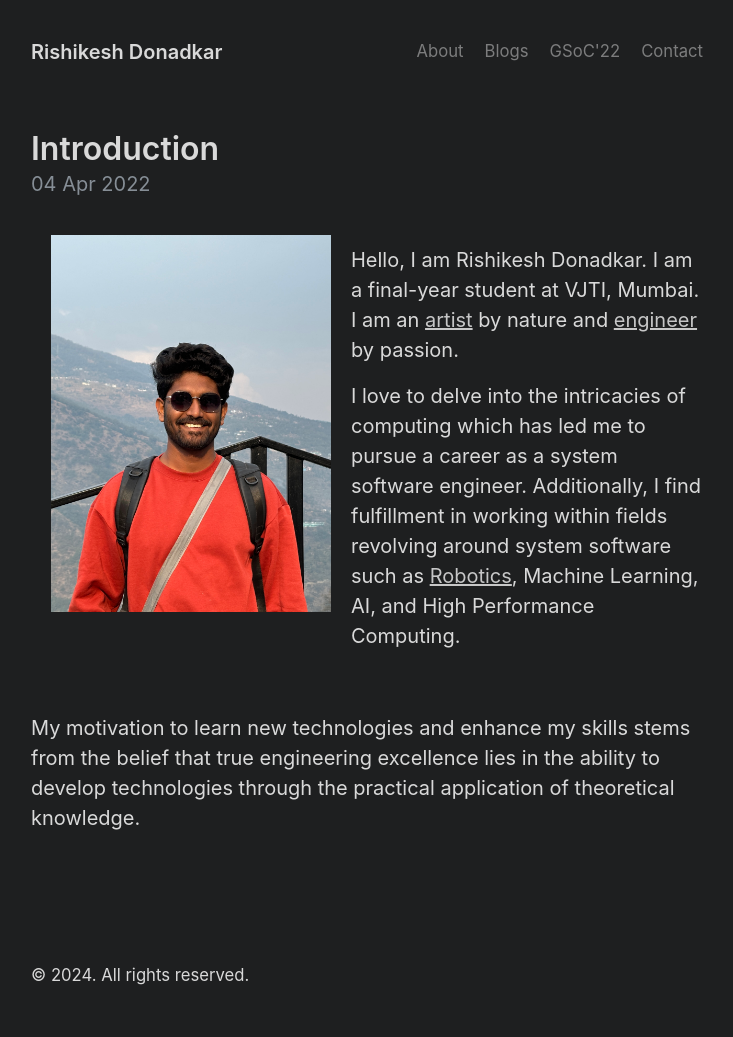
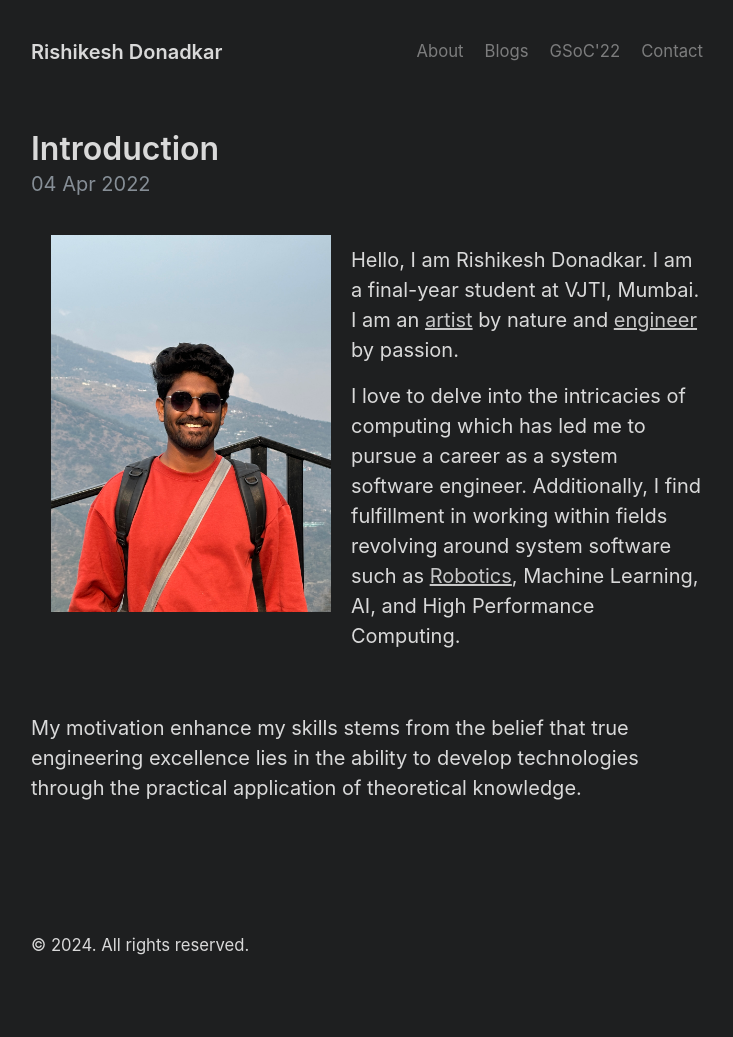
Before and after one commit to RISHI27-dot/rishi27-dot.github.io, a Jekyll site: the page built from _posts/2022-04-04-introduction.md, in a window 1280 px wide. Shown: the whole page, without its empty margins (273-1006 px from the left). Built offline with Jekyll 4.4.1, drawn with Linux system fonts in a browser that asks for light colours; after the commit the page ends 1007 px from its top, so only the background shows below that.

Commit message:
Rephrase intro

```diff
--- a/_posts/2022-04-04-introduction.md
+++ b/_posts/2022-04-04-introduction.md
@@ -26,7 +26,7 @@ I love to delve into the intricacies of computing which has led me to pursue a c
 
 <br>
 
-My motivation to learn new technologies and enhance my skills stems from the belief that true engineering excellence lies in the ability to develop technologies through the practical application of theoretical knowledge.
+My motivation enhance my skills stems from the belief that true engineering excellence lies in the ability to develop technologies through the practical application of theoretical knowledge.
 
 <!-- I aspire to be recognized as the **greatest engineer the world has ever seen**. -->
 
```
